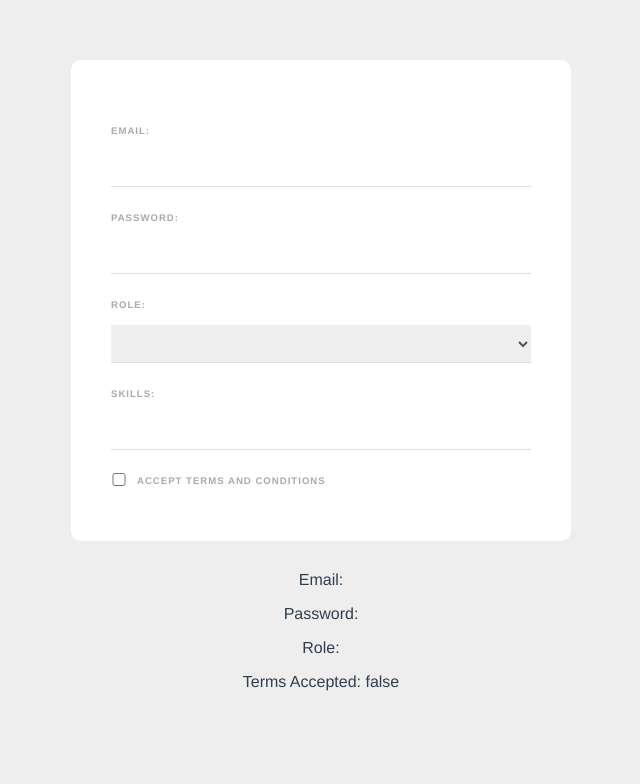
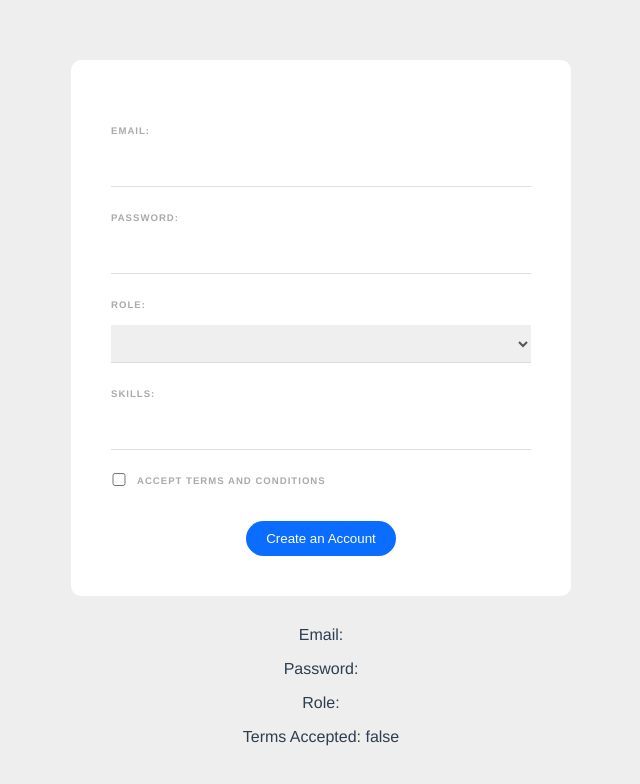
Before and after one commit to aydinuslu/VueProjects, a Vue app: page / in a window 1280 px wide. Shown: the top 784 px of the page, without its empty margins (319-959 px from the left). Built offline with nearby package versions, Linux system fonts and the light colour scheme.

Commit message:
video 7 - form submit event

```diff
--- a/src/components/SignupForm.vue
+++ b/src/components/SignupForm.vue
@@ -1,5 +1,5 @@
 <template>
-    <form>
+    <form @submit.prevent="handleSubmit">
         <label>Email:</label>
         <input type="email" required v-model="email">
 
@@ -24,14 +24,18 @@
             <label>Accept terms and conditions</label>
         </div>
 
+        <div class="submit">
+            <button>Create an Account</button>
+        </div>
+
 
 
     </form>
+
     <p>Email: {{ email }}</p>
     <p>Password: {{ password }}</p>
     <p>Role: {{ role }}</p>
     <p>Terms Accepted: {{ terms }}</p>
-
 
 
 </template>
@@ -60,6 +64,9 @@ export default {
         },
         deleteSkill(e) {
             this.skills = this.skills.filter(skill => skill !== e.target.innerText);
+        },
+        handleSubmit() {
+            console.log('Form submitted');
         }
     }
 
@@ -112,4 +119,21 @@ export default {
     color: #777;
     cursor: pointer;
   }
+  button {
+    background: #0b6dff;
+    border: 0;
+    padding: 10px 20px;
+    margin-top: 20px;
+    color: white;
+    border-radius: 20px;
+  }
+  .submit {
+    text-align: center;
+  }
+  .error {
+    color: #ff0062;
+    margin-top: 10px;
+    font-size: 0.8em;
+    font-weight: bold;
+  }
 </style>
```
Also changed, not shown: src/assets/Screenshot18.png (added), 1 other file (tests, documents, lock files or other folders).
